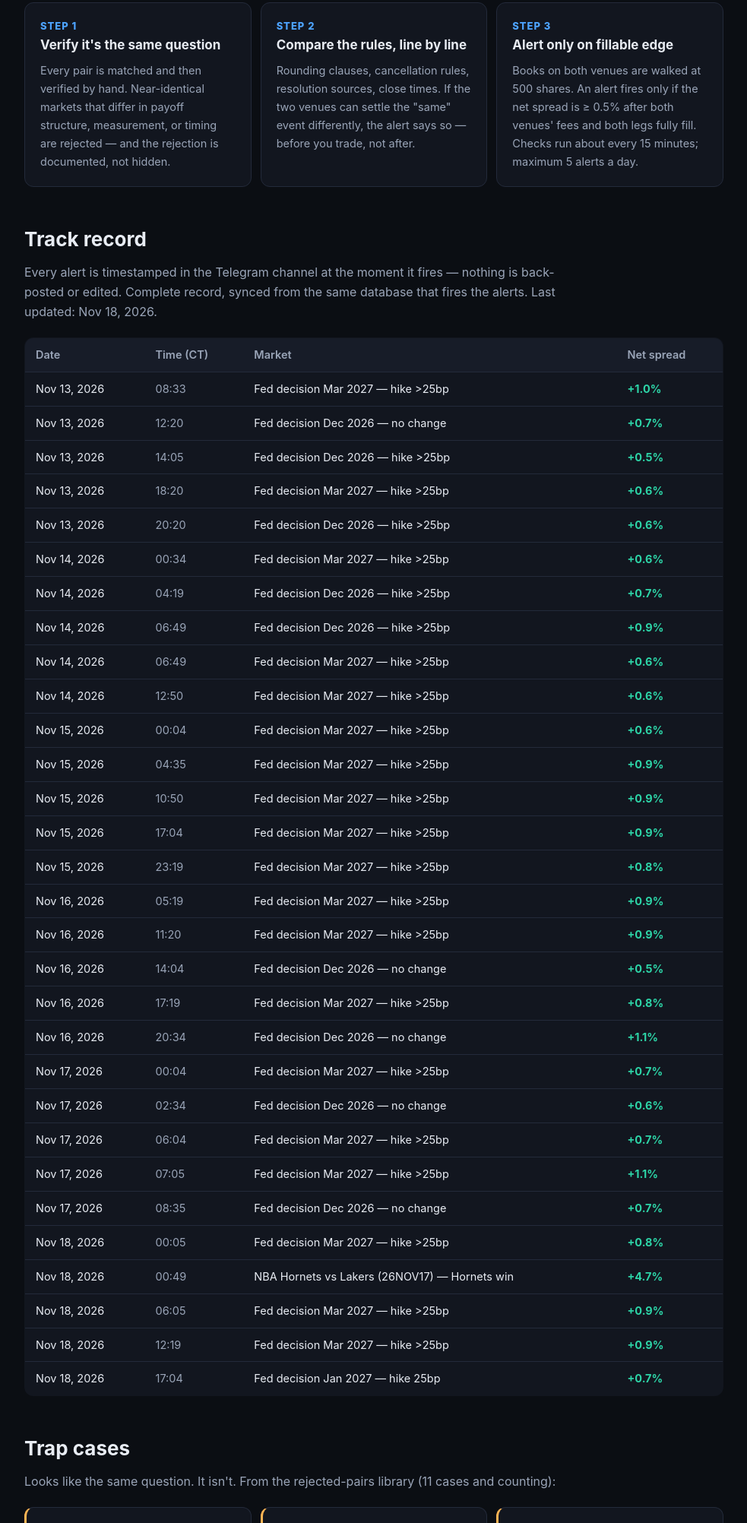
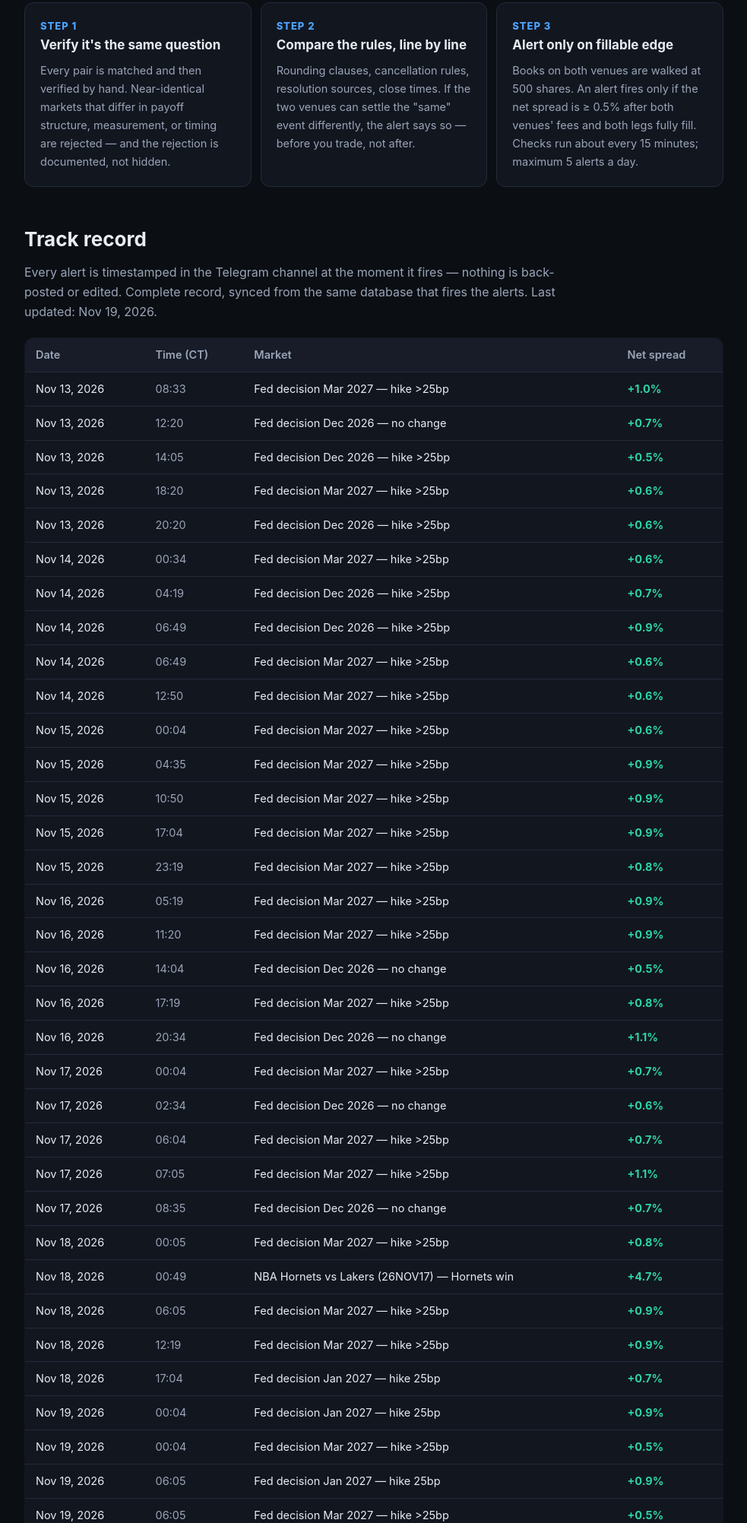
Before and after one commit to PairWatch/PairWatch.github.io, a plain HTML site: page index.html in a window 1280 px wide. Shown: the part 796-2800 px from the top of the page at 76% size, without its empty margins (148-1131 px from the left). Drawn offline with Linux system fonts and the light colour scheme.

Commit message:
Update track record: 35 alerts (auto)

```diff
--- a/index.html
+++ b/index.html
@@ -93,7 +93,7 @@
       <!-- AUTO:STATS -->
       <div class="stat"><b>59</b><span>hand-verified pairs</span></div>
       <div class="stat"><b>12</b><span>lookalikes checked &amp; rejected</span></div>
-      <div class="stat"><b>30</b><span>timestamped alerts since Nov 13, 2026</span></div>
+      <div class="stat"><b>35</b><span>timestamped alerts since Nov 13, 2026</span></div>
       <div class="stat"><b>0.5%</b><span>minimum net spread, after fees, at 500 shares</span></div>
       <!-- /AUTO:STATS -->
     </div>
@@ -123,7 +123,7 @@
 
   <section id="record">
     <h2>Track record</h2>
-    <p class="sub">Every alert is timestamped in the Telegram channel at the moment it fires — nothing is back-posted or edited. Complete record, synced from the same database that fires the alerts. Last updated: <!-- AUTO:UPDATED -->Nov 18, 2026<!-- /AUTO:UPDATED -->.</p>
+    <p class="sub">Every alert is timestamped in the Telegram channel at the moment it fires — nothing is back-posted or edited. Complete record, synced from the same database that fires the alerts. Last updated: <!-- AUTO:UPDATED -->Nov 19, 2026<!-- /AUTO:UPDATED -->.</p>
     <table>
       <tr><th>Date</th><th>Time (CT)</th><th>Market</th><th>Net spread</th></tr>
       <!-- AUTO:ROWS -->
@@ -157,6 +157,11 @@
       <tr><td>Nov 18, 2026</td><td class="time">06:05</td><td>Fed decision Mar 2027 — hike &gt;25bp</td><td class="net">+0.9%</td></tr>
       <tr><td>Nov 18, 2026</td><td class="time">12:19</td><td>Fed decision Mar 2027 — hike &gt;25bp</td><td class="net">+0.9%</td></tr>
       <tr><td>Nov 18, 2026</td><td class="time">17:04</td><td>Fed decision Jan 2027 — hike 25bp</td><td class="net">+0.7%</td></tr>
+      <tr><td>Nov 19, 2026</td><td class="time">00:04</td><td>Fed decision Jan 2027 — hike 25bp</td><td class="net">+0.9%</td></tr>
+      <tr><td>Nov 19, 2026</td><td class="time">00:04</td><td>Fed decision Mar 2027 — hike &gt;25bp</td><td class="net">+0.5%</td></tr>
+      <tr><td>Nov 19, 2026</td><td class="time">06:05</td><td>Fed decision Jan 2027 — hike 25bp</td><td class="net">+0.9%</td></tr>
+      <tr><td>Nov 19, 2026</td><td class="time">06:05</td><td>Fed decision Mar 2027 — hike &gt;25bp</td><td class="net">+0.5%</td></tr>
+      <tr><td>Nov 19, 2026</td><td class="time">12:20</td><td>Fed decision Mar 2027 — hike &gt;25bp</td><td class="net">+0.7%</td></tr>
       <!-- /AUTO:ROWS -->
     </table>
   </section>
```
